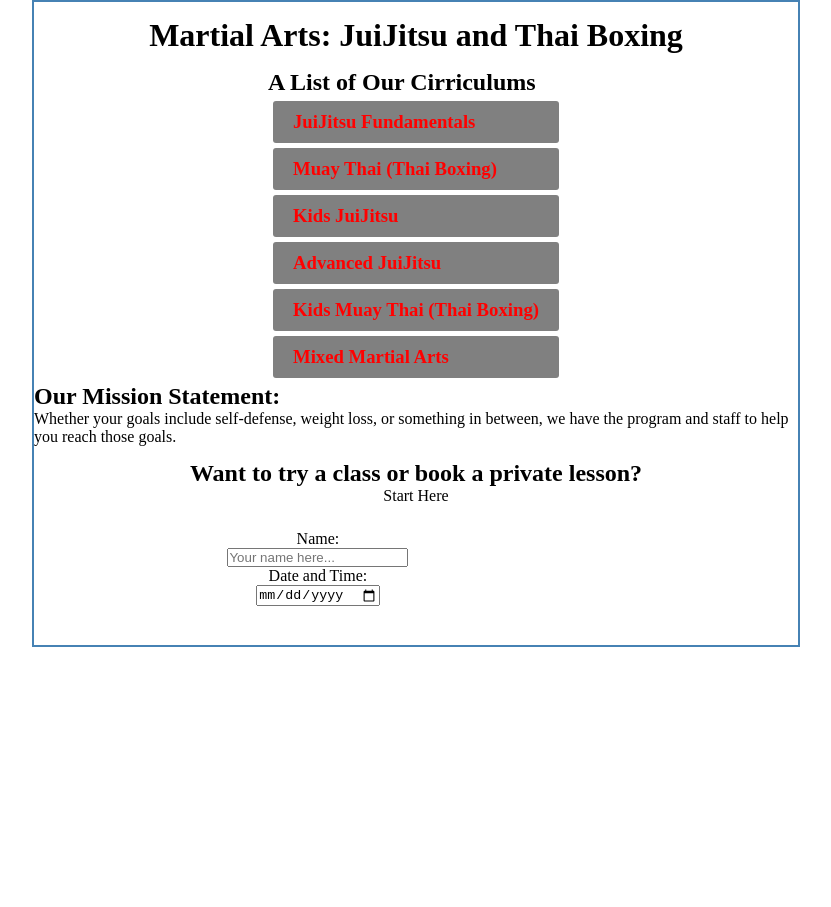
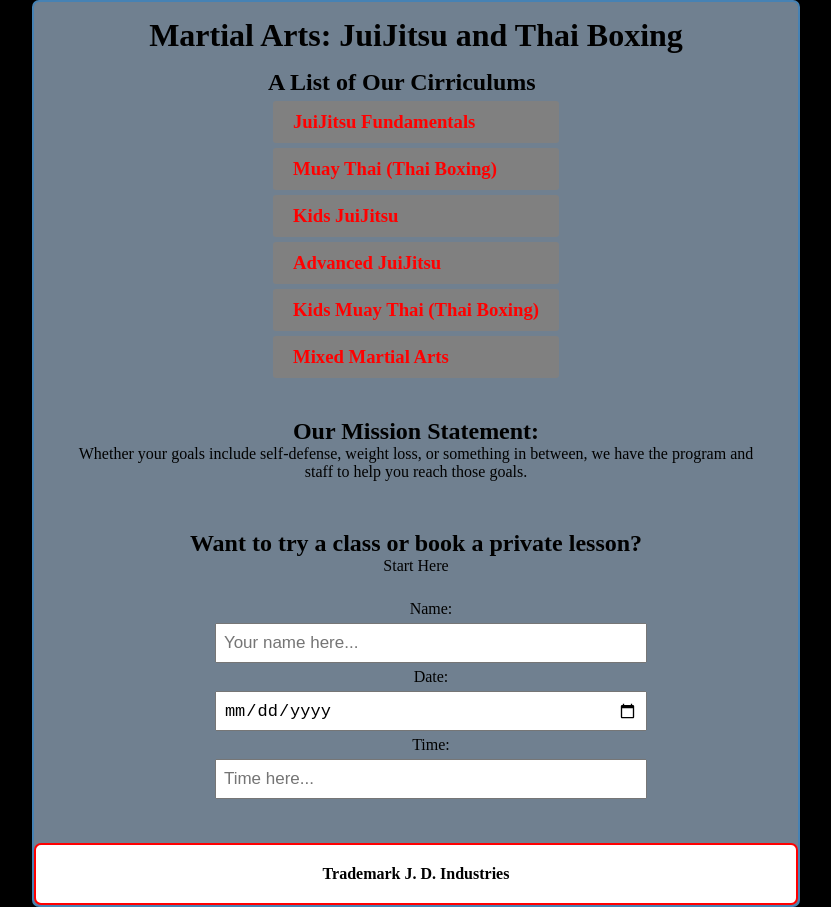
Before and after one commit to JDixon1995/Martial-Arts-App, a React (Create React App) app: page / in a window 1280 px wide. Shown: the whole page, without its empty margins (224-1055 px from the left). Before the commit the page ends 800 px from the top, so only its background shows below. Built offline with nearby package versions, Linux system fonts and the light colour scheme.

Commit message:
added Footer, and styling to page.

```diff
--- a/src/App.js
+++ b/src/App.js
@@ -3,6 +3,7 @@ import Header from './components/Header'
 import Programs from './components/Programs'
 import Mission from './components/Mission'
 import Form from './components/Form'
+import Footer from './components/Footer'
 
 const App = () => {
 
@@ -15,6 +16,7 @@ const App = () => {
       <Programs />
       <Mission />
       <Form />
+      <Footer />
     </div>
   );
 }
--- /dev/null
+++ b/src/components/Footer.js
@@ -0,0 +1,11 @@
+import React from 'react'
+
+const Footer = () => {
+    return (
+        <footer className="footer">
+            <h4>Trademark J. D. Industries</h4>
+        </footer>
+    )
+}
+
+export default Footer
--- a/src/components/Form.js
+++ b/src/components/Form.js
@@ -8,8 +8,10 @@ const Form = () => {
         <form className="form-control">
             <label>Name:</label>
             <input type="text" placeholder="Your name here..." />
-            <label>Date and Time:</label>
-            <input type="date" placeholder="Date and Time here..." />
+            <label>Date:</label>
+            <input type="date" placeholder="Date and here..." />
+            <label>Time:</label>
+            <input type="text" placeholder="Time here..." />
         </form>
         </div>
     )
--- a/src/components/Mission.js
+++ b/src/components/Mission.js
@@ -2,7 +2,7 @@ import React from 'react'
 
 const Mission = () => {
     return (
-        <div>
+        <div className="mission-div">
             <h2>Our Mission Statement:</h2>
             <article>Whether your goals include
                 self-defense, weight loss, or
--- a/src/index.css
+++ b/src/index.css
@@ -4,7 +4,13 @@
   box-sizing: border-box;
 }
 
+body {
+  background-color: black;
+}
+
 .container {
+  background-color: slategrey;
+  background: linear-gradient(0deg, rgba(255, 255, 255, 0));
   display: flex;
   align-items: center;
   justify-content: center;
@@ -13,6 +19,7 @@
   height: 75%;
   min-height: 75%;
   border: 2px solid steelblue;
+  border-radius: 7px;
   margin: 0 auto;
   padding: 0 auto;
 }
@@ -43,6 +50,12 @@
   color: aqua;
 }
 
+.mission-div {
+  text-align: center;
+  padding: 15px;
+  margin: 20px;
+}
+
 .form-div {
   text-align: center;
   margin: 7px;
@@ -51,7 +64,7 @@
 
 .form-control {
   display: flex;
-  width: 50%;
+  width: 100%;
   justify-content: center;
   align-items: center;
   flex-direction: column;
@@ -59,3 +72,20 @@
   margin: 15px;
   padding: 10px;
 }
+
+.form-control input {
+  width: 100%;
+  height: 40px;
+  margin: 5px;
+  padding: 3px 7px;
+  font-size: 17px;
+}
+
+.footer {
+  text-align: center;
+  border: 2px solid red;
+  width: 100%;
+  padding: 20px;
+  border-radius: 7px;
+  background-color: white;
+}
```
